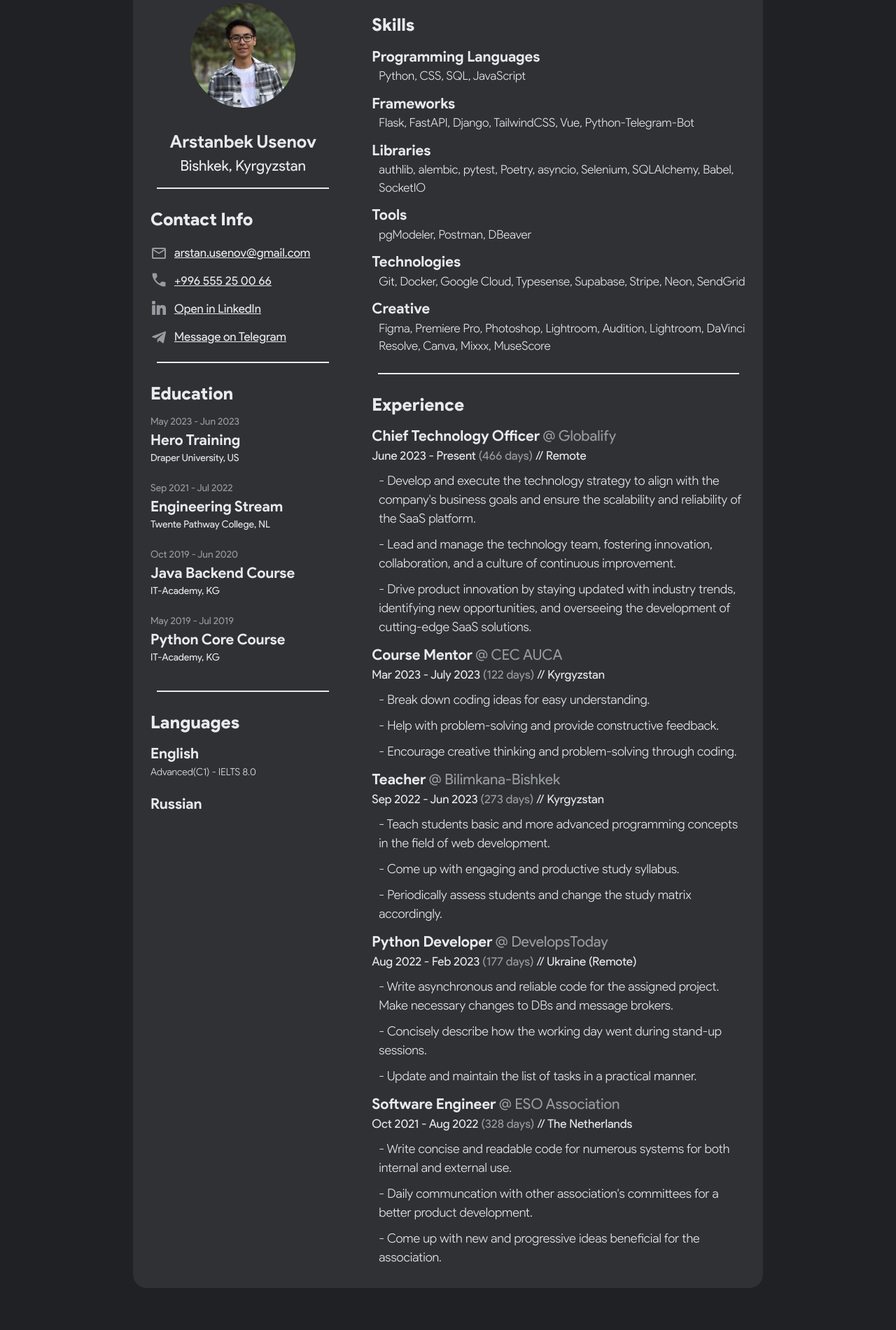
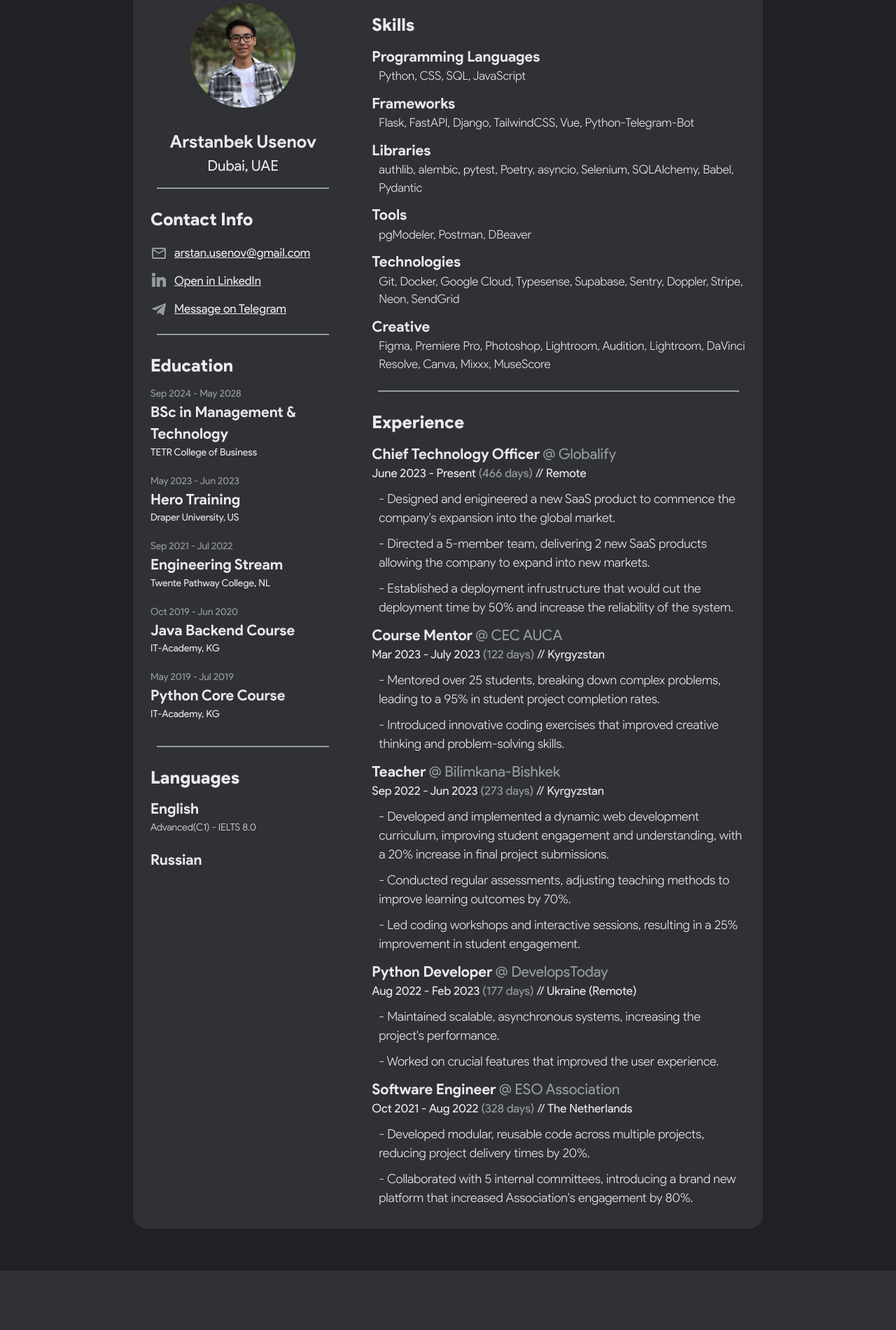
Before and after one commit to Barnacle322/cv-gcloud, a Flask app: page / in a window 1280 px wide. Shown: the part 133-2034 px from the top of the page at 70% size. After the commit the page ends 1949 px from the top, so only its background shows below. Run offline with Flask 3, Linux system fonts and the light colour scheme.

Commit message:
💬 💄 Update CV

```diff
--- a/server/src/static/styles/home.css
+++ b/server/src/static/styles/home.css
@@ -237,8 +237,8 @@ p {
 
 .linedivider {
     position: relative;
-    border: var(--main-font-dark);
-    background-color: var(--main-font-dark);
+    border: var(--secondary-font-dark);
+    background-color: var(--secondary-font-dark);
     border-style: solid;
     border-width: 1px;
     width: calc(100% - 70px);
@@ -334,14 +334,12 @@ p {
     position: relative;
     display: flex;
     flex-direction: column;
-    height: 90px;
     width: 250px;
-    margin-bottom: 5px;
+    margin-bottom: 20px;
 }
 
 .education-year {
     position: relative;
-    height: 23px;
     display: flex;
     font-size: 14px;
     color: var(--secondary-font-dark);
@@ -357,9 +355,7 @@ p {
 
 .education-place {
     position: relative;
-    height: 23px;
     display: flex;
-    height: 40px;
     font-size: 14px;
 }
 
@@ -382,6 +378,7 @@ p {
     flex-direction: column;
     height: fit-content;
     width: 250px;
+    margin-bottom: 20px;
 }
 
 .language-name {
@@ -395,7 +392,6 @@ p {
 .language-level {
     position: relative;
     display: flex;
-    height: 40px;
     font-size: 14px;
     font-weight: 200;
 }
--- a/server/src/templates/home.html
+++ b/server/src/templates/home.html
@@ -140,7 +140,7 @@
                     />
                 </div>
                 <h1 class="name">Arstanbek Usenov</h1>
-                <span class="location">Bishkek, Kyrgyzstan</span>
+                <span class="location">Dubai, UAE</span>
 
                 <hr class="linedivider" />
 
@@ -161,24 +161,6 @@
                             class="contact-href contact-text"
                         >
                             arstan.usenov@gmail.com
-                        </a>
-                    </div>
-                    <div class="contact">
-                        <div
-                            class="contact-icon"
-                            style="transform: scale(1.05); margin-bottom: 5px"
-                        >
-                            <object
-                                data="{{ url_for('static',filename='elements/phone.svg') }}"
-                                width="24"
-                                height="24"
-                            ></object>
-                        </div>
-                        <a
-                            href="tel:+996555250066"
-                            class="contact-href contact-text"
-                        >
-                            +996 555 25 00 66
                         </a>
                     </div>
                     <div class="contact">
@@ -219,6 +201,15 @@
 
                 <div class="education-info">
                     <h2 class="education-title">Education</h2>
+                    <div class="education">
+                        <span class="education-year">Sep 2024 - May 2028</span>
+                        <span class="education-program"
+                            >BSc in Management & Technology</span
+                        >
+                        <span class="education-place"
+                            >TETR College of Business</span
+                        >
+                    </div>
                     <div class="education">
                         <span class="education-year">May 2023 - Jun 2023</span>
                         <span class="education-program">Hero Training</span>
@@ -317,7 +308,7 @@
                         <h3 class="skill-category">Libraries</h3>
                         <p class="skill-description">
                             authlib, alembic, pytest, Poetry, asyncio, Selenium,
-                            SQLAlchemy, Babel, SocketIO
+                            SQLAlchemy, Babel, Pydantic
                         </p>
                     </div>
 
@@ -332,7 +323,7 @@
                         <h3 class="skill-category">Technologies</h3>
                         <p class="skill-description">
                             Git, Docker, Google Cloud, Typesense, Supabase,
-                            Stripe, Neon, SendGrid
+                            Sentry, Doppler, Stripe, Neon, SendGrid
                         </p>
                     </div>
 
@@ -360,21 +351,19 @@
                             // Remote
                         </span>
                         <p class="experience-description">
-                            - Develop and execute the technology strategy to
-                            align with the company's business goals and ensure
-                            the scalability and reliability of the SaaS
-                            platform.
+                            - Designed and enigineered a new SaaS product to
+                            commence the company's expansion into the global
+                            market.
                         </p>
                         <p class="experience-description">
-                            - Lead and manage the technology team, fostering
-                            innovation, collaboration, and a culture of
-                            continuous improvement.
+                            - Directed a 5-member team, delivering 2 new SaaS
+                            products allowing the company to expand into new
+                            markets.
                         </p>
                         <p class="experience-description">
-                            - Drive product innovation by staying updated with
-                            industry trends, identifying new opportunities, and
-                            overseeing the development of cutting-edge SaaS
-                            solutions.
+                            - Established a deployment infrustructure that would
+                            cut the deployment time by 50% and increase the
+                            reliability of the system.
                         </p>
                     </div>
                     <div class="experience">
@@ -390,15 +379,14 @@
                             // Kyrgyzstan
                         </span>
                         <p class="experience-description">
-                            - Break down coding ideas for easy understanding.
+                            - Mentored over 25 students, breaking down complex
+                            problems, leading to a 95% in student project
+                            completion rates.
                         </p>
                         <p class="experience-description">
-                            - Help with problem-solving and provide constructive
-                            feedback.
-                        </p>
-                        <p class="experience-description">
-                            - Encourage creative thinking and problem-solving
-                            through coding.
+                            - Introduced innovative coding exercises that
+                            improved creative thinking and problem-solving
+                            skills.
                         </p>
                     </div>
                     <div class="experience">
@@ -414,16 +402,19 @@
                             // Kyrgyzstan
                         </span>
                         <p class="experience-description">
-                            - Teach students basic and more advanced programming
-                            concepts in the field of web development.
+                            - Developed and implemented a dynamic web
+                            development curriculum, improving student engagement
+                            and understanding, with a 20% increase in final
+                            project submissions.
                         </p>
                         <p class="experience-description">
-                            - Come up with engaging and productive study
-                            syllabus.
+                            - Conducted regular assessments, adjusting teaching
+                            methods to improve learning outcomes by 70%.
                         </p>
                         <p class="experience-description">
-                            - Periodically assess students and change the study
-                            matrix accordingly.
+                            - Led coding workshops and interactive sessions,
+                            resulting in a 25% improvement in student
+                            engagement.
                         </p>
                     </div>
                     <div class="experience">
@@ -439,17 +430,12 @@
                             // Ukraine (Remote)
                         </span>
                         <p class="experience-description">
-                            - Write asynchronous and reliable code for the
-                            assigned project. Make necessary changes to DBs and
-                            message brokers.
+                            - Maintained scalable, asynchronous systems,
+                            increasing the project's performance.
                         </p>
                         <p class="experience-description">
-                            - Concisely describe how the working day went during
-                            stand-up sessions.
-                        </p>
-                        <p class="experience-description">
-                            - Update and maintain the list of tasks in a
-                            practical manner.
+                            - Worked on crucial features that improved the user
+                            experience.
                         </p>
                     </div>
                     <div class="experience">
@@ -465,16 +451,13 @@
                             // The Netherlands
                         </span>
                         <p class="experience-description">
-                            - Write concise and readable code for numerous
-                            systems for both internal and external use.
+                            - Developed modular, reusable code across multiple
+                            projects, reducing project delivery times by 20%.
                         </p>
                         <p class="experience-description">
-                            - Daily communcation with other association's
-                            committees for a better product development.
-                        </p>
-                        <p class="experience-description">
-                            - Come up with new and progressive ideas beneficial
-                            for the association.
+                            - Collaborated with 5 internal committees,
+                            introducing a brand new platform that increased
+                            Association's engagement by 80%.
                         </p>
                     </div>
                 </div>
```
Also changed, not shown: server/src/templates/home_ru.html (+0 -18 lines).
